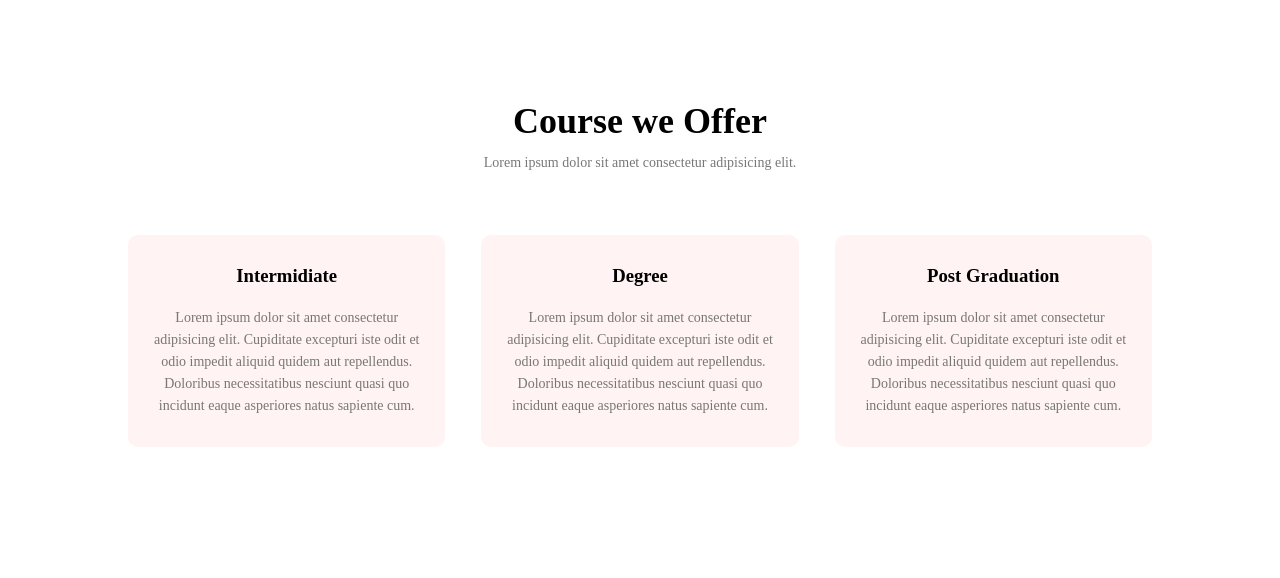
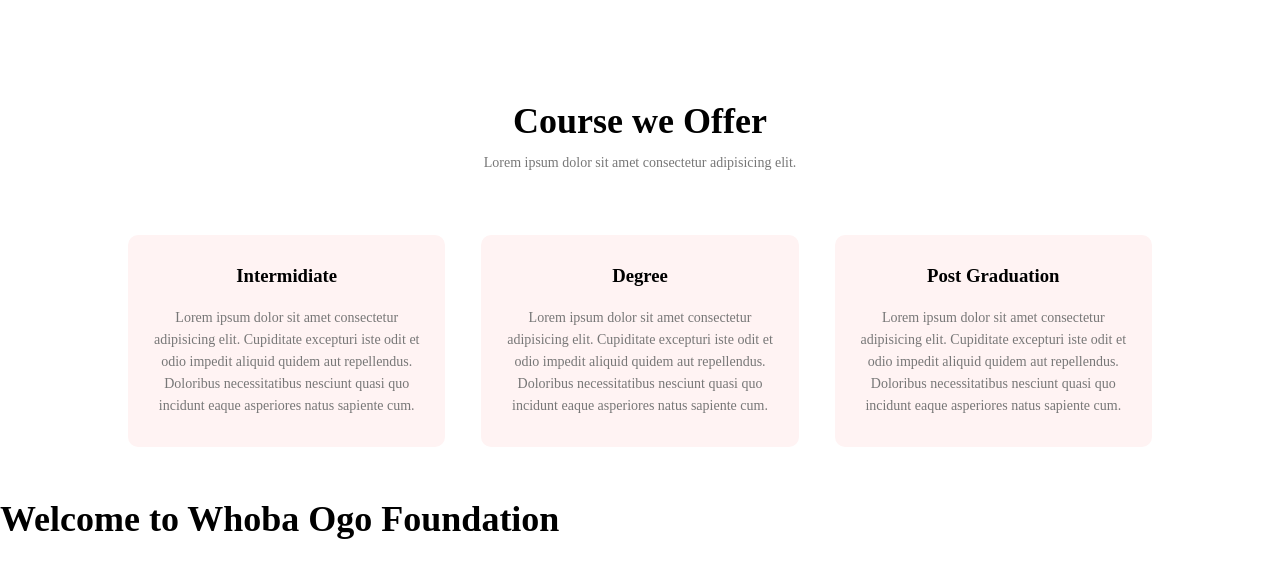
Before and after one commit to tisongvictor1/REACT-PRACTICE, a React (Vite) app: page / in a window 1280 px wide. Shown: the top 578 px of the page. Built offline with nearby package versions, Linux system fonts and the light colour scheme.

Commit message:
Hero section

```diff
--- a/src/App.tsx
+++ b/src/App.tsx
@@ -1,4 +1,5 @@
 import Course from "./Components/Course"
+import Hero from "./Hero Folder/Hero"
 import Navbar from "./Components/Navbar"
 
 
@@ -13,7 +14,7 @@ function App() {
     <>
       <Navbar/>
       <Course/>
-
+      <Hero/>
     </>
   )
 }
--- /dev/null
+++ b/src/Hero Folder/Hero.tsx
@@ -0,0 +1,11 @@
+
+
+const Hero = () => {
+  return (
+    <div>
+      <h1 className="title">Welcome to Whoba Ogo Foundation</h1>
+    </div>
+  )
+}
+
+export default Hero
```
Also changed, not shown: src/Hero Folder/Hero.css (added).
